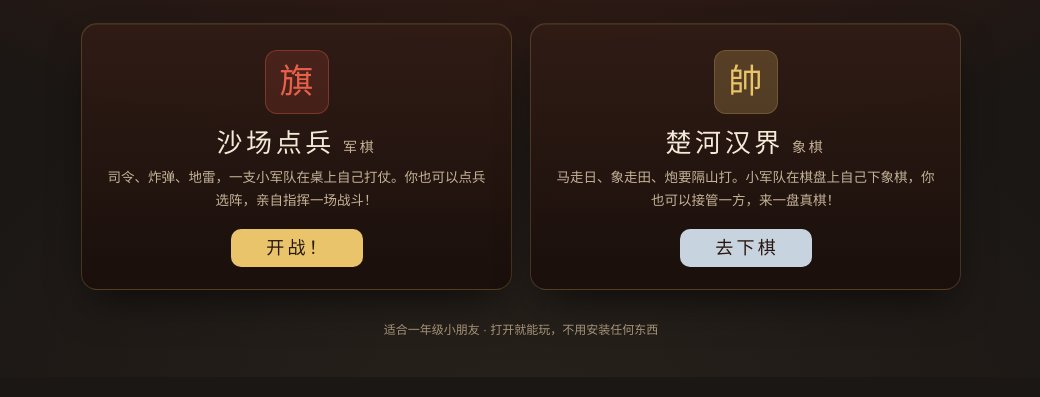
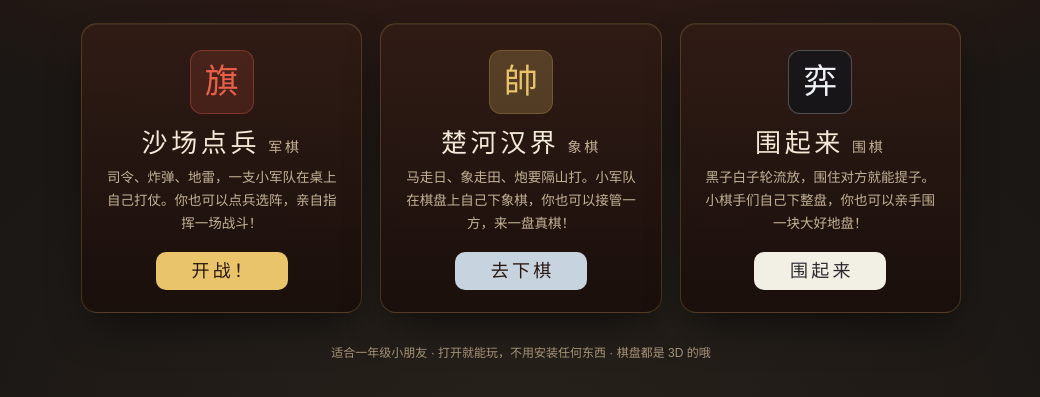
Before and after one commit to ahjdzx/qiyuan, a plain HTML site: page index.html in a window 1280 px wide. Shown: the part 131-528 px from the top of the page, without its empty margins (119-1159 px from the left). Drawn offline with Linux system fonts and the light colour scheme.

Commit message:
入口页加第三张卡片：围起来（围棋），卡片改三列自适应

```diff
--- a/index.html
+++ b/index.html
@@ -49,11 +49,11 @@
 
       .games {
         display: grid;
-        grid-template-columns: repeat(2, 1fr);
+        grid-template-columns: repeat(auto-fit, minmax(240px, 1fr));
         gap: 18px;
         margin-top: 26px;
       }
-      @media (max-width: 640px) { .games { grid-template-columns: 1fr; } }
+      @media (max-width: 560px) { .games { grid-template-columns: 1fr; } }
 
       .game {
         display: block;
@@ -95,6 +95,8 @@
         text-indent: 0.18em;
       }
       .game.black .go { background: #c7d3df; }
+      .game.stone .seal { color: #eef2f6; background: rgba(20, 22, 28, 0.8); border-color: rgba(255, 255, 255, 0.25); }
+      .game.stone .go { background: #f2efe4; color: #2a2a30; }
       .game:hover .go { transform: scale(1.04); }
       .go { transition: transform 0.3s var(--ease); }
 
@@ -123,9 +125,16 @@
           <p>马走日、象走田、炮要隔山打。小军队在棋盘上自己下象棋，你也可以接管一方，来一盘真棋！</p>
           <span class="go">去下棋</span>
         </a>
+
+        <a class="game stone" href="https://ahjdzx.github.io/weiqi/">
+          <span class="seal">弈</span>
+          <h2>围起来<small>围棋</small></h2>
+          <p>黑子白子轮流放，围住对方就能提子。小棋手们自己下整盘，你也可以亲手围一块大好地盘！</p>
+          <span class="go">围起来</span>
+        </a>
       </div>
 
-      <footer>适合一年级小朋友 · 打开就能玩，不用安装任何东西</footer>
+      <footer>适合一年级小朋友 · 打开就能玩，不用安装任何东西 · 棋盘都是 3D 的哦</footer>
     </main>
   </body>
 </html>
```
